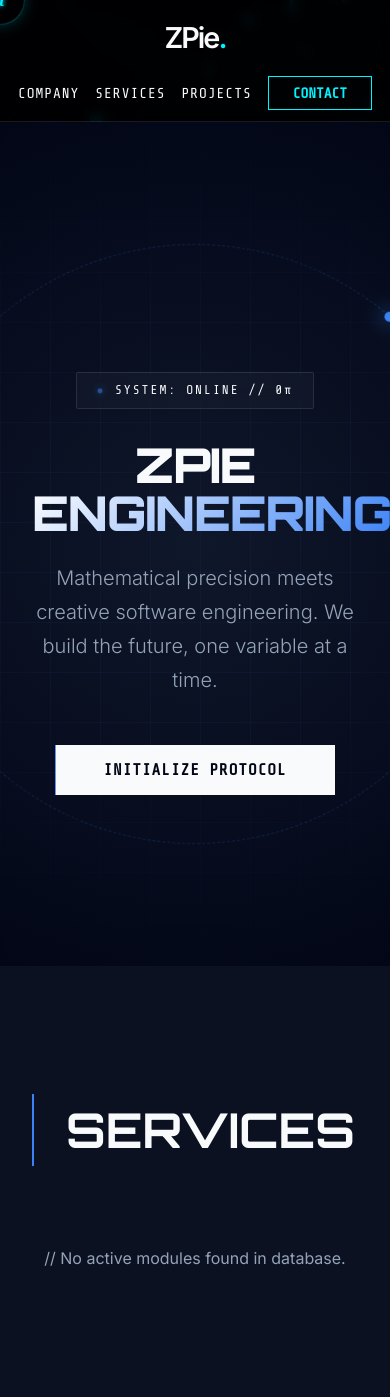
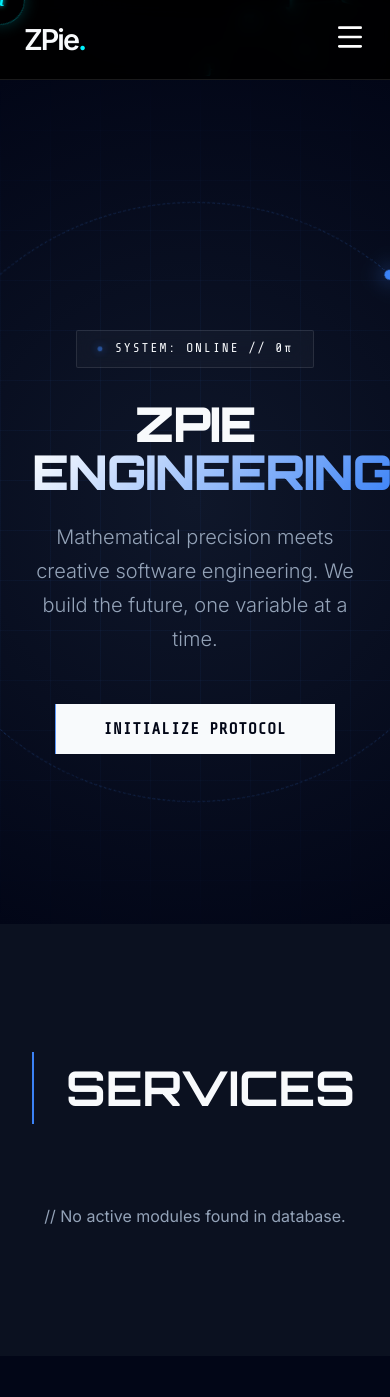
Before and after one commit to sayout-de003/zpiePortfolio, a Django app: page / in a window 390 px wide; the page is wider, and only the part inside the window is pictured. Shown: the top 1397 px of that part. Run offline with Django 5.2, Linux system fonts and the light colour scheme; data that the repository does not hold is empty.

Commit message:
updated homepag ewith bg and base page header navigation with mobile view

```diff
--- a/core/templates/core/base.html
+++ b/core/templates/core/base.html
@@ -42,6 +42,7 @@
         .is-hovering .cursor-zero { width:80px; height:80px; border-color: var(--c-white); background: rgba(0,243,255,0.05); animation-duration:1s; }
         .is-hovering .cursor-pi { color: var(--c-white); font-size:24px; text-shadow:0 0 10px var(--c-white);}
         .is-clicking .cursor-zero { transform:scale(0.8); border-width:4px; }
+
         /* Hide Custom Cursor on Touch Devices */
         @media (hover: none) and (pointer: coarse) {
             #cursor-rig { display: none; }
@@ -49,9 +50,9 @@
         }
 
         /* --- GLOBAL CANVAS LAYERS --- */
+        /* Z-Index 0 ensures it sits on top of body bg but below content */
         #trail-canvas { position:fixed; top:0; left:0; width:100%; height:100%; z-index:9998; pointer-events:none; }
-        #canvas-bg { position:fixed; top:0; left:0; width:100%; height:100%; z-index:0; opacity: 0.5; pointer-events: none; }
-        /* z-index 0 to sit above body background but below content */
+        #canvas-bg { position:fixed; top:0; left:0; width:100%; height:100%; z-index:0; opacity: 0.6; pointer-events: none; }
 
         /* --- CONTAINER --- */
         .container { max-width:1200px; margin:0 auto; padding:0 2rem; position:relative; z-index:10; }
@@ -60,21 +61,24 @@
         nav {
             display:flex; justify-content:space-between; align-items:center;
             height: var(--nav-height); border-bottom:1px solid rgba(255,255,255,0.1);
-            background: rgba(0,0,0,0.8); backdrop-filter: blur(5px);
-            position: sticky; top: 0; z-index: 100; padding: 0 2rem;
+            background: rgba(0,0,0,0.8); backdrop-filter: blur(10px);
+            position: sticky; top: 0; z-index: 1000; padding: 0 2rem;
             transition: all 0.3s ease;
         }
-        .logo-area { display: flex; align-items: center; gap: 1rem; }
+        .logo-area { display: flex; align-items: center; gap: 1rem; z-index: 1002; }
         .logo-img { height: 40px; width: auto; }
         .logo-text { font-size:1.8rem; font-weight:900; letter-spacing:-2px; position:relative; }
         .logo-text span { color: var(--c-blue); }
+
+        /* Hamburger Menu (Hidden on Desktop) */
+        .hamburger { display: none; cursor: pointer; z-index: 1002; color: var(--c-white); }
 
         .nav-links { display: flex; gap: 2rem; align-items: center; font-family: var(--font-mono); font-size: 0.9rem; }
 
         /* Dropdowns */
         .nav-item { position: relative; height: var(--nav-height); display: flex; align-items: center; }
-        .nav-item > a { transition: color 0.3s; text-transform: uppercase; letter-spacing: 1px;}
-        .nav-item:hover > a { color: var(--c-blue); text-shadow: 0 0 8px var(--c-blue); }
+        .nav-link-header { display: flex; align-items: center; gap: 5px; transition: color 0.3s; text-transform: uppercase; letter-spacing: 1px; cursor: pointer; }
+        .nav-item:hover .nav-link-header { color: var(--c-blue); text-shadow: 0 0 8px var(--c-blue); }
 
         .dropdown {
             position: absolute;
@@ -88,13 +92,18 @@
             display: flex; flex-direction: column;
             z-index: 101;
         }
-        .nav-item:hover .dropdown { opacity: 1; visibility: visible; transform: translateY(0); }
-        .dropdown a { padding: 10px 15px; border-bottom: 1px solid rgba(255,255,255,0.05); color: #aaa; transition: 0.2s; }
+
+        /* Desktop Hover Behavior */
+        @media (min-width: 769px) {
+            .nav-item:hover .dropdown { opacity: 1; visibility: visible; transform: translateY(0); }
+        }
+
+        .dropdown a { padding: 10px 15px; border-bottom: 1px solid rgba(255,255,255,0.05); color: #aaa; transition: 0.2s; display: block; }
         .dropdown a:hover { background: rgba(0, 243, 255, 0.1); color: var(--c-white); padding-left: 20px; }
 
         .btn-contact {
             padding: 0.5rem 1.5rem; border: 1px solid var(--c-blue); color: var(--c-blue);
-            text-transform: uppercase; transition: 0.3s; font-weight: bold;
+            text-transform: uppercase; transition: 0.3s; font-weight: bold; display: inline-block;
         }
         .btn-contact:hover { background: var(--c-blue); color: var(--c-black); box-shadow: 0 0 15px var(--c-blue); }
 
@@ -116,28 +125,80 @@
         /* Common Utility for Blocks */
         .section-padding { padding: 6rem 0; }
 
-        /* --- RESPONSIVE BASE --- */
+        /* --- RESPONSIVE CSS --- */
         @media (max-width: 768px) {
-            nav {
+            .hamburger { display: block; }
+
+            nav { padding: 0 1.5rem; justify-content: space-between; }
+
+            .nav-links {
+                position: fixed;
+                top: var(--nav-height);
+                left: 0;
+                width: 100%;
+                background: #000;
                 flex-direction: column;
+                align-items: flex-start;
+                padding: 2rem;
+                gap: 0;
+                border-bottom: 1px solid var(--c-blue);
+                transform: translateY(-150%);
+                transition: transform 0.4s cubic-bezier(0.4, 0, 0.2, 1);
+                opacity: 0;
+                pointer-events: none;
+                z-index: 1001;
+                height: calc(100vh - var(--nav-height));
+                overflow-y: auto;
+            }
+
+            .nav-links.active {
+                transform: translateY(0);
+                opacity: 1;
+                pointer-events: auto;
+            }
+
+            .nav-item {
+                width: 100%;
                 height: auto;
-                padding: 1rem;
-                gap: 1rem;
+                flex-direction: column;
+                align-items: flex-start;
+                border-bottom: 1px solid rgba(255,255,255,0.1);
             }
-            .logo-area { margin-bottom: 0.5rem; }
-            .nav-links {
-                flex-wrap: wrap;
-                justify-content: center;
-                gap: 1rem;
+
+            .nav-link-header {
                 width: 100%;
+                padding: 1.5rem 0;
+                justify-content: space-between;
+                font-size: 1.1rem;
             }
-            .nav-item {
-                height: auto;
+
+            /* Mobile Dropdown (Accordion Style) */
+            .dropdown {
+                position: static; /* Stack naturally */
+                width: 100%;
+                opacity: 1;
+                visibility: visible;
+                transform: none;
+                border: none;
+                background: rgba(255,255,255,0.03);
+                display: none; /* Hidden by default */
+                padding-left: 1rem;
             }
-            /* Hide Dropdowns on Mobile to simplify */
-            .dropdown { display: none; }
 
-            .container { padding: 0 1.5rem; }
+            .dropdown.open {
+                display: flex;
+            }
+
+            .dropdown a {
+                padding: 15px 0;
+                color: #888;
+            }
+
+            .btn-contact {
+                margin-top: 2rem;
+                width: 100%;
+                text-align: center;
+            }
 
             .footer-grid { grid-template-columns: 1fr; gap: 2rem; text-align: center; }
             .footer-col h4 { border-left: none; border-bottom: 2px solid var(--c-blue); padding-bottom: 0.5rem; display: inline-block; padding-left: 0; }
@@ -162,25 +223,40 @@
             <div class="logo-text">ZPie<span>.</span></div>
         </a>
 
-        <ul class="nav-links">
+        <div class="hamburger" id="hamburgerBtn">
+            <i data-lucide="menu" width="32" height="32"></i>
+        </div>
+
+        <ul class="nav-links" id="navLinks">
             <li class="nav-item">
-                <a href="#">Company</a>
+                <div class="nav-link-header" onclick="toggleMobileDropdown(this)">
+                    <span>Company</span>
+                    <i data-lucide="chevron-down" width="16"></i>
+                </div>
                 <div class="dropdown">
                     {% for page in company_pages %}
                         <a href="{{ page.url|default:'#' }}">{{ page.title }}</a>
                     {% endfor %}
                 </div>
             </li>
+
             <li class="nav-item">
-                <a href="{% url 'service' %}">Services</a>
+                <div class="nav-link-header" onclick="toggleMobileDropdown(this)">
+                    <span>Services</span>
+                    <i data-lucide="chevron-down" width="16"></i>
+                </div>
                 <div class="dropdown">
                     {% for s in services %}
                         <a href="{% url 'service_detail' s.slug %}">{{ s.title }}</a>
                     {% endfor %}
                 </div>
             </li>
+
             <li class="nav-item">
-                <a href="{% url 'project' %}">Projects</a>
+                <div class="nav-link-header" onclick="toggleMobileDropdown(this)">
+                    <span>Projects</span>
+                    <i data-lucide="chevron-down" width="16"></i>
+                </div>
                 <div class="dropdown">
                     {% for p in projects|slice:":5" %}
                         <a href="{{ p.url|default:'#' }}">{{ p.title }}</a>
@@ -188,6 +264,7 @@
                     <a href="{% url 'project' %}" style="color: var(--c-blue)">View All</a>
                 </div>
             </li>
+
             <li>
                 <a href="{% url 'contact' %}" class="btn-contact">Contact</a>
             </li>
@@ -253,6 +330,40 @@
     <script>
         lucide.createIcons();
 
+        /* --- MOBILE MENU LOGIC --- */
+        const hamburgerBtn = document.getElementById('hamburgerBtn');
+        const navLinks = document.getElementById('navLinks');
+
+        hamburgerBtn.addEventListener('click', () => {
+            navLinks.classList.toggle('active');
+
+            // Toggle Icon between Menu and X
+            const icon = hamburgerBtn.querySelector('svg');
+            if (navLinks.classList.contains('active')) {
+                hamburgerBtn.innerHTML = '<i data-lucide="x" width="32" height="32"></i>';
+            } else {
+                hamburgerBtn.innerHTML = '<i data-lucide="menu" width="32" height="32"></i>';
+            }
+            lucide.createIcons();
+        });
+
+        // Function to toggle accordion dropdowns on mobile
+        function toggleMobileDropdown(header) {
+            // Only effective on mobile screens
+            if (window.innerWidth <= 768) {
+                const dropdown = header.nextElementSibling;
+                dropdown.classList.toggle('open');
+
+                // Optional: Rotate chevron
+                const icon = header.querySelector('svg');
+                if (dropdown.classList.contains('open')) {
+                    icon.style.transform = 'rotate(180deg)';
+                } else {
+                    icon.style.transform = 'rotate(0deg)';
+                }
+            }
+        }
+
         /* --- CURSOR TRAIL --- */
         const cursorRig=document.getElementById('cursor-rig');
         const trailCanvas=document.getElementById('trail-canvas');
--- a/core/templates/core/homepage.html
+++ b/core/templates/core/homepage.html
@@ -10,7 +10,7 @@
     /* --- ZPIE THEME VARIABLES (Blue, White, Black) --- */
     :root {
         --z-black: #020617;       /* Deepest Slate/Black */
-        --z-panel: #0f172a;       /* Panel Background */
+        --z-panel: #e4e8f000;       /* Panel Background */
         --z-blue: #3b82f6;        /* Primary Electric Blue */
         --z-blue-dim: rgba(59, 130, 246, 0.1);
         --z-cyan: #06b6d4;        /* Secondary Accent */
```
